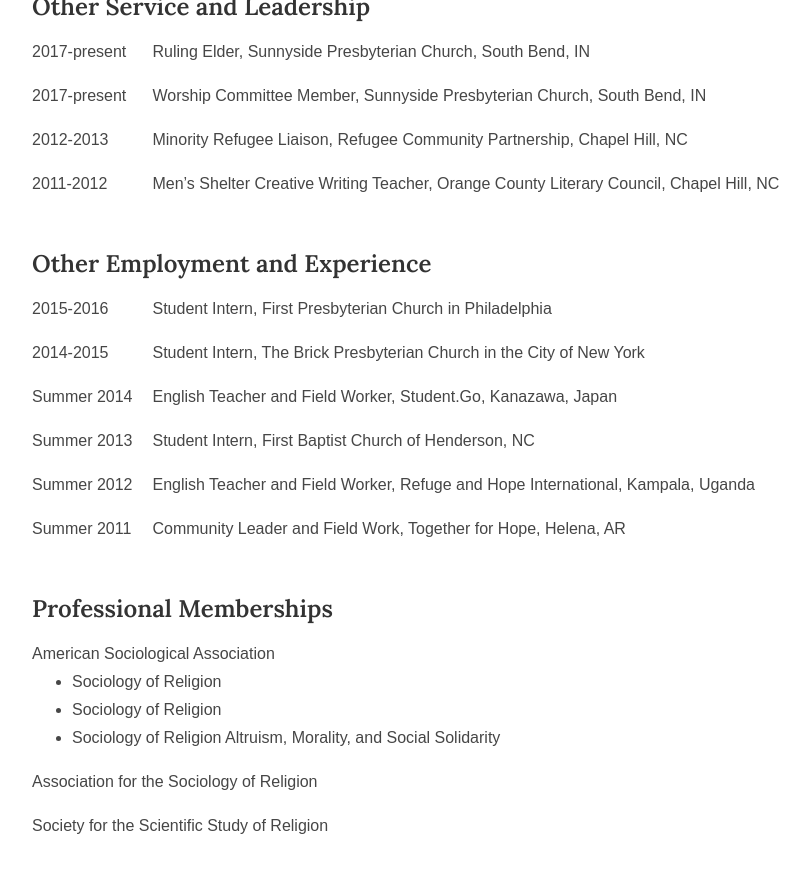
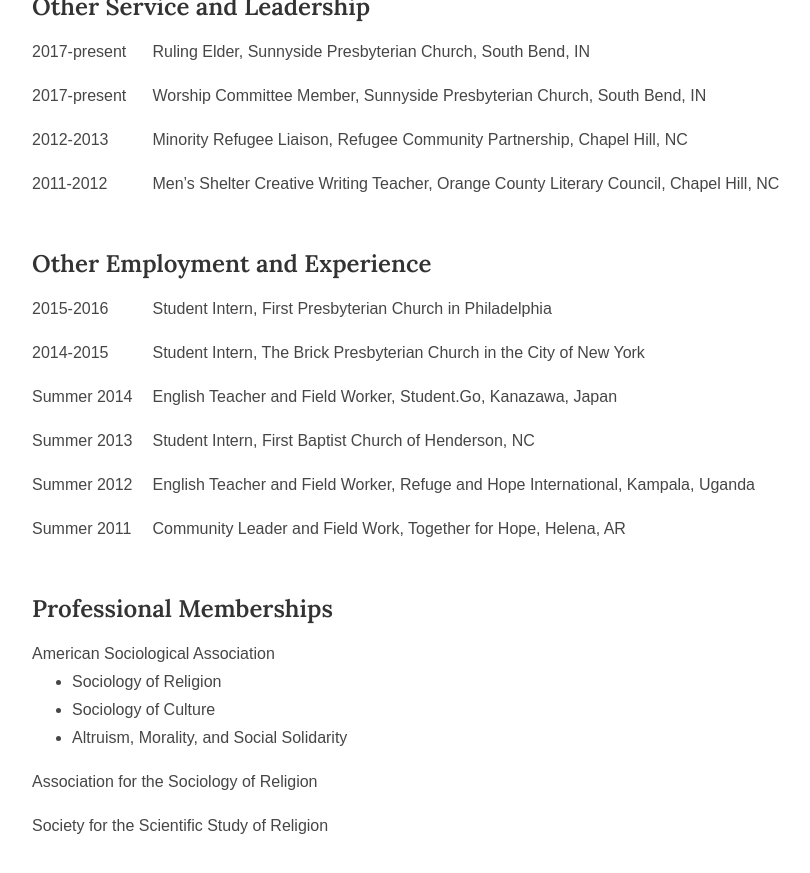
Before and after one commit to michaelrotolo/github.io, a Jekyll site: the page built from cv/index.html, in a window 1280 px wide and 900 px high, scrolled down 3765 px. Shown: the top 873 px of the window, without its empty margins (160-970 px from the left). Built offline with Jekyll 4.4.1, drawn with Linux system fonts in a browser that asks for light colours; some web fonts are replaced.

Commit message:
Update index.html

```diff
--- a/cv/index.html
+++ b/cv/index.html
@@ -248,9 +248,9 @@
 	<div class="membership">
 		<p>American Sociological Association</p>
 		<ul>
-			<li>Sociology of Religion</span></li>
-			<li>Sociology of Religion</span></li>
-			<li>Sociology of Religion Altruism, Morality, and Social Solidarity</li>
+			<li>Sociology of Religion</li>
+			<li>Sociology of Culture</li>
+			<li>Altruism, Morality, and Social Solidarity</li>
 		</ul>
 		<p>Association for the Sociology of Religion</p>
 		<p>Society for the Scientific Study of Religion</p>
```
